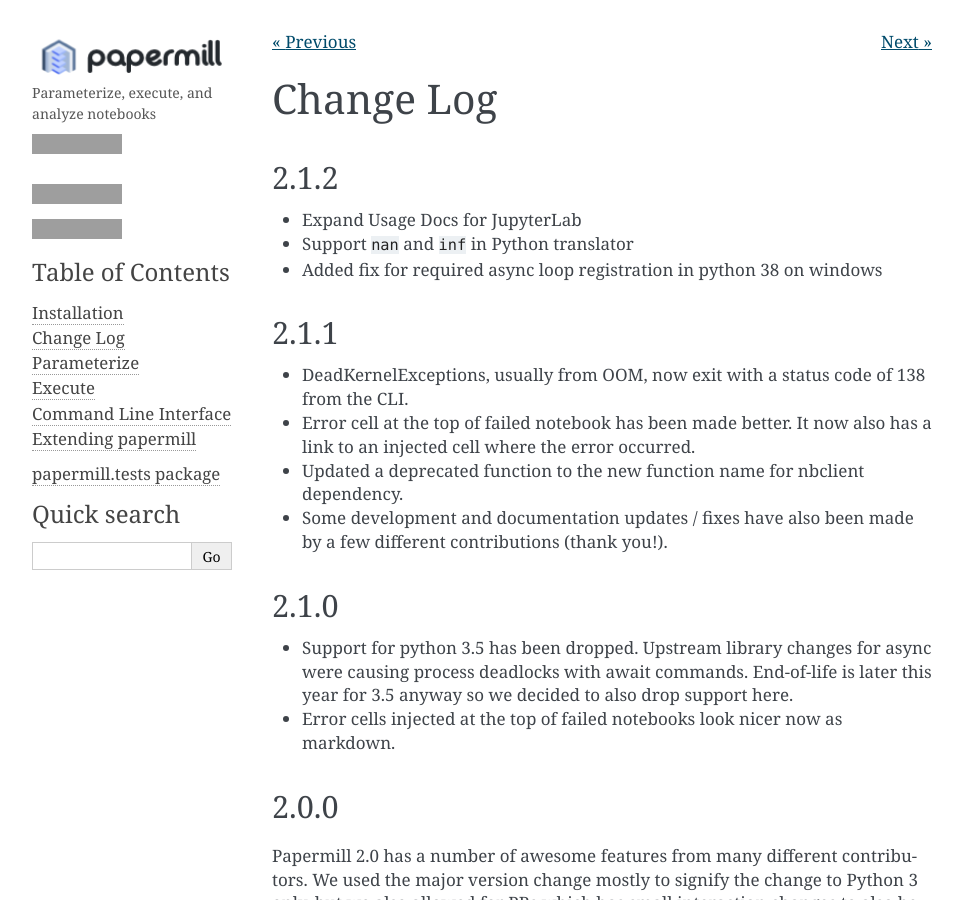
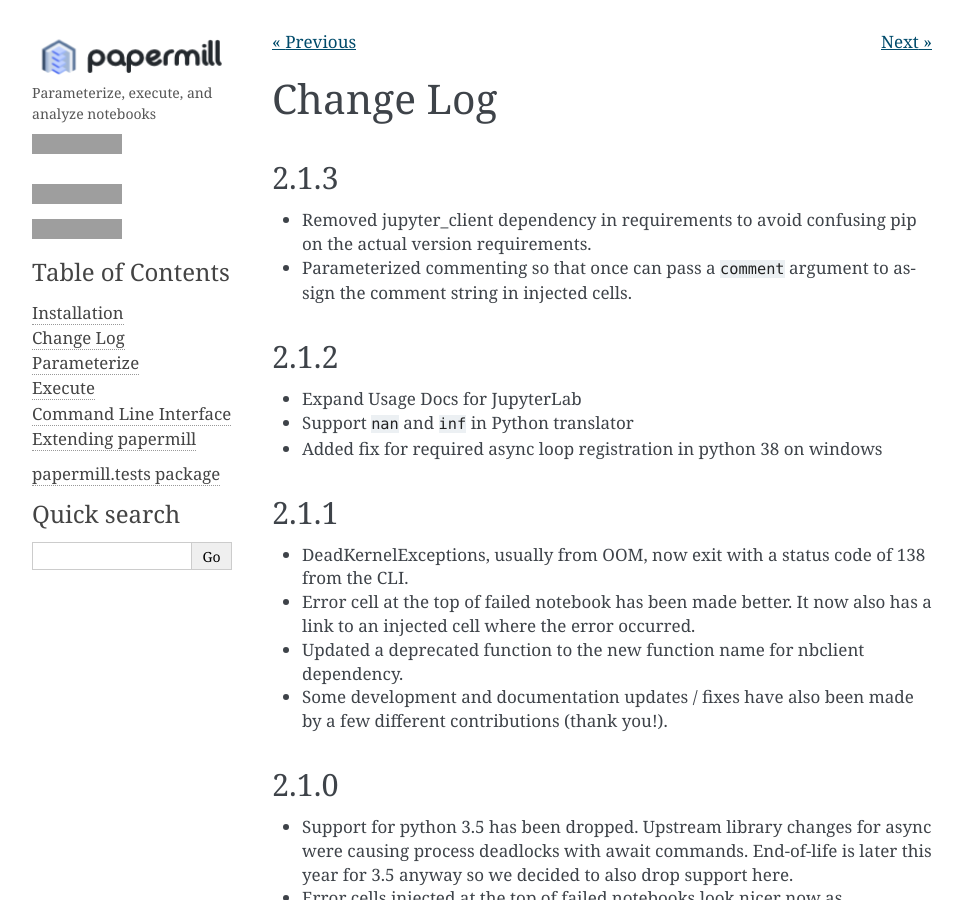
Before and after one commit to nteract/papermill, a Sphinx documentation site: the page built from docs/changelog.md, in a window 1280 px wide and 900 px high, cut to the strip 0-900 px from the top of the window. Shown: the whole strip, without its empty margins (148-1110 px from the left). Built offline with Sphinx 7.4.7, drawn with Linux system fonts in a browser that asks for light colours; pages that are not in the unit, such as notebooks, are missing from menus; grey boxes are pictures that could not be loaded.

Commit message:
Updated changelog for next release

```diff
--- a/docs/changelog.md
+++ b/docs/changelog.md
@@ -1,4 +1,9 @@
 # Change Log
+
+## 2.1.3
+
+- Removed jupyter_client dependency in requirements to avoid confusing pip on the actual version requirements.
+- Parameterized commenting so that once can pass a `comment` argument to assign the comment string in injected cells.
 
 ## 2.1.2
 
```
